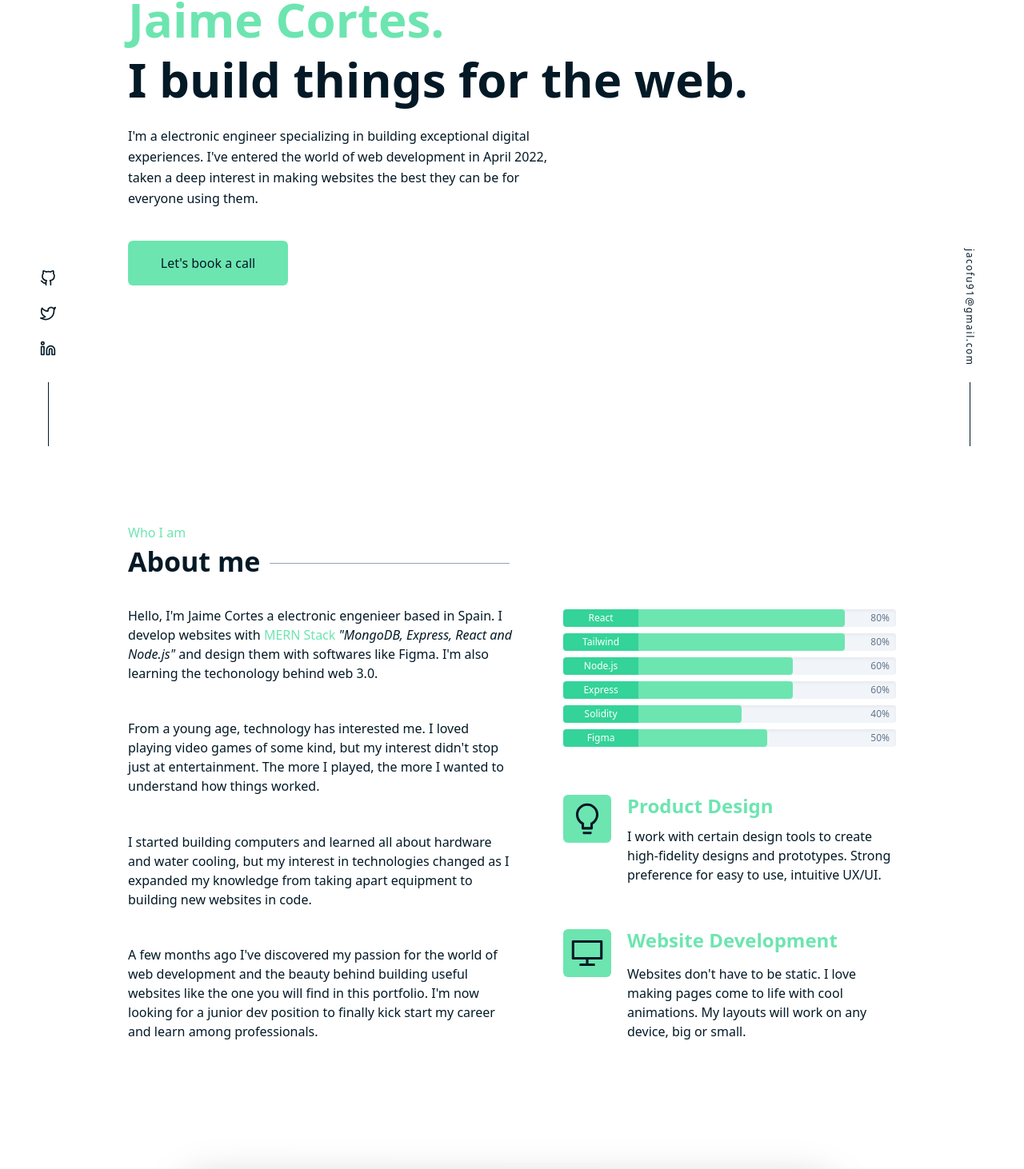
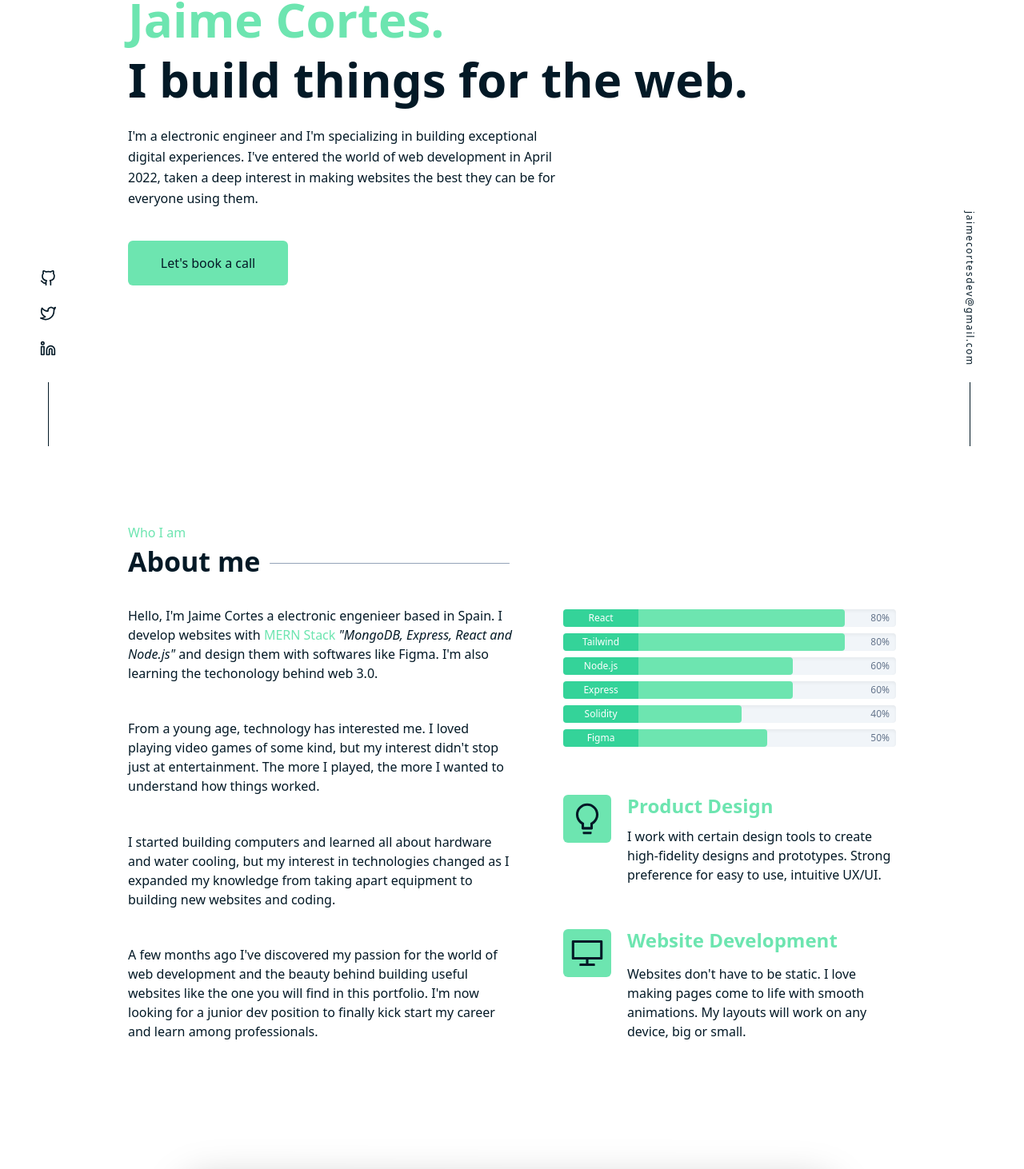
Before and after one commit to Jaumet91/Portfolio, a React (Vite) app: page / in a window 1280 px wide. Shown: the part 242-1704 px from the top of the page at 80% size. Built offline with nearby package versions, Linux system fonts and the light colour scheme.

Commit message:
added Resume

```diff
--- a/src/components/nav/Navbar.jsx
+++ b/src/components/nav/Navbar.jsx
@@ -22,7 +22,7 @@ import {
   sidebarVariants,
 } from './animations';
 
-const { navLinks, socialMedia } = config;
+const { navLinks, socialMedia, email } = config;
 
 const iconsMenu = [AiOutlineCoffee, AiOutlineExperiment, AiOutlineShake];
 const iconsFixed = [FiGithub, FiTwitter, FiLinkedin];
@@ -118,9 +118,9 @@ export const Navbar = () => {
             <div className='flex items-center relative'>
               <motion.a
                 whileHover={{ y: -3 }}
-                href='mailto:jacofu91@gmail.com'
+                href={`mailto:${email}`}
                 className='mx-[20px] my-auto mb-5 text-xs hover:text-primary dark:hover:text-purple-500'>
-                jacofu91@gmail.com
+                {email}
               </motion.a>
               <span className='hidden md:block h-20 w-[1px] m-auto dark:bg-slate-300 bg-light-black'></span>
             </div>
@@ -178,14 +178,16 @@ export const Navbar = () => {
                 })}
               </motion.ul>
 
-              <motion.button
+              <motion.a
+                href='../../../static/Jaime_Cortes_Full_Stack_Developer.pdf'
+                target='_blank'
                 variants={btnAni}
                 whileHover='hover'
                 whileTap='tap'
                 className='px-6 py-3 rounded-md ml-2 bg-secondary dark:bg-secondary-inverted  hover:shadow-md
               shadow-black/5 transition-shadow'>
                 Resume
-              </motion.button>
+              </motion.a>
 
               <div
                 onClick={() => setTheme(theme === 'dark' ? 'light' : 'dark')}
@@ -294,11 +296,13 @@ export const Navbar = () => {
                     whileHover='hover'
                     whileTap='tap'
                     className=' w-[150px] flex justify-center'>
-                    <button
+                    <a
+                      href='../../../static/Jaime_Cortes_Full_Stack_Developer.pdf'
+                      target='_blank'
                       className='px-8 py-4 rounded-md bg-btn hover:shadow-md text-white dark:text-background-inverted
-                      shadow-black/5 transition-shadow dark:bg-white'>
-                      Resume {/* TODO: descarga CV */}
-                    </button>
+                      shadow-black/10 transition-shadow dark:bg-white'>
+                      Resume
+                    </a>
                   </motion.div>
                 </motion.div>
               </motion.nav>
--- a/src/components/sections/Contact.jsx
+++ b/src/components/sections/Contact.jsx
@@ -1,4 +1,8 @@
 import { motion } from 'framer-motion';
+
+import { config } from '../../config';
+
+const { email } = config;
 
 const btnAni = {
   hover: { y: -3 },
@@ -31,7 +35,8 @@ export const Contact = () => {
         </div>
       </div>
 
-      <motion.div
+      <motion.a
+        href={`mailto:${email}`}
         initial={{ opacity: 0, y: 10 }}
         animate={{ opacity: 1, y: 0 }}
         transition={{
@@ -45,11 +50,11 @@ export const Contact = () => {
           whileHover='hover'
           whileTap='tap'
           className='px-6 py-3 w-fit rounded-md bg-btn hover:shadow-md
-                text-white dark:text-background-inverted hover:shadow-black/30 transition-shadow
+                text-white dark:text-background-inverted hover:shadow-black/20 transition-shadow
                 dark:bg-white justify-center'>
           Say Hello
         </motion.button>
-      </motion.div>
+      </motion.a>
     </motion.section>
   );
 };
--- a/src/components/sections/Hero.jsx
+++ b/src/components/sections/Hero.jsx
@@ -57,10 +57,10 @@ export const Hero = () => {
           }}
           className='mt-5'>
           <p className='leading-relaxed dark:text-slate-300 text-light-black md:max-w-[540px]'>
-            {"I'm"} a electronic engineer specializing in building exceptional
-            digital experiences. {"I've"} entered the world of web development
-            in April 2022, taken a deep interest in making websites the best
-            they can be for everyone using them.
+            {"I'm"} a electronic engineer and {"I'm"} specializing in building
+            exceptional digital experiences. {"I've"} entered the world of web
+            development in April 2022, taken a deep interest in making websites
+            the best they can be for everyone using them.
           </p>
         </motion.div>
 
@@ -78,7 +78,7 @@ export const Hero = () => {
               whileHover={{ y: -3 }}
               whileTap={{ y: 0 }}
               className='px-8 py-4 sm:w-[200px] w-[195px] rounded-md bg-primary hover:shadow-md
-                dark:text-white hover:shadow-black/30 transition-shadow
+              dark:text-white hover:shadow-black015 transition-shadow
               dark:bg-primary-inverted justify-center text-light-black'>
               {"Let's"} book a call
             </motion.button>
--- a/src/components/sections/about/About.jsx
+++ b/src/components/sections/about/About.jsx
@@ -96,7 +96,7 @@ export const About = () => {
                 I started building computers and learned all about hardware and
                 water cooling, but my interest in technologies changed as I
                 expanded my knowledge from taking apart equipment to building
-                new websites in code.
+                new websites and coding.
               </p>
               <p className='dark:text-white text-light-black'>
                 A few months ago {"I've"} discovered my passion for the world of
@@ -170,8 +170,8 @@ export const About = () => {
                       </h3>
                       <p className='dark:text-white text-light-black pt-4 '>
                         Websites {"don't"} have to be static. I love making
-                        pages come to life with cool animations. My layouts will
-                        work on any device, big or small.
+                        pages come to life with smooth animations. My layouts
+                        will work on any device, big or small.
                       </p>
                     </div>
                   </div>
--- a/src/components/sections/projects/ProjectsList.jsx
+++ b/src/components/sections/projects/ProjectsList.jsx
@@ -20,7 +20,7 @@ export const ProjectsList = ({ title, desc, tags, code, site, i }) => {
         backgroundImage: `url(${imgProjects[i]})`,
         borderRadius: '6px',
       }}
-      className='bg-center bg-cover bg-no-repeat mb-5 cursor-pointer mx-auto max-h-[300px] relative shadow-inner'
+      className='bg-center bg-cover bg-no-repeat mb-5 cursor-pointer mx-auto max-h-[300px] relative shadow-md'
       whileHover={{ y: -5 }}
       onMouseEnter={() => setSelectedItem(true)}
       onMouseLeave={() => setSelectedItem(false)}>
--- a/src/config.js
+++ b/src/config.js
@@ -1,5 +1,5 @@
 export const config = {
-  email: 'xxx@gmail.com', // TODO: Email
+  email: 'jaimecortesdev@gmail.com',
 
   socialMedia: [
     {
@@ -8,7 +8,7 @@ export const config = {
     },
     {
       name: 'Twitter',
-      url: 'https://twitter.com/Jaumet_GG',
+      url: 'https://twitter.com/jaimecortesdev',
     },
     {
       name: 'Linkedin',
@@ -43,7 +43,7 @@ export const config = {
     {
       id: 'CalendarApp',
       title: 'MERN Calendar',
-      description: 'A calendar app for Create events. Users can only Edit and Delete their own events.',
+      description: 'A calendar app to Create events. Users can only Edit and Delete their own events.',
       tags: ['React','Express','Node.js','MongoDB'],
       urlSite: 'https://mern-calendar-jcf.herokuapp.com/login',
       urlCode: 'https://github.com/Jaumet91/MERN-calendar-Backend',
--- a/src/index.css
+++ b/src/index.css
@@ -19,7 +19,6 @@
   .img-shadow {
     filter: drop-shadow(-4px 12px 24px rgb(0, 0, 0, 0.2));
   }
-
 
 }
 
```
Also changed, not shown: 1 other file (tests, documents, lock files or other folders).
